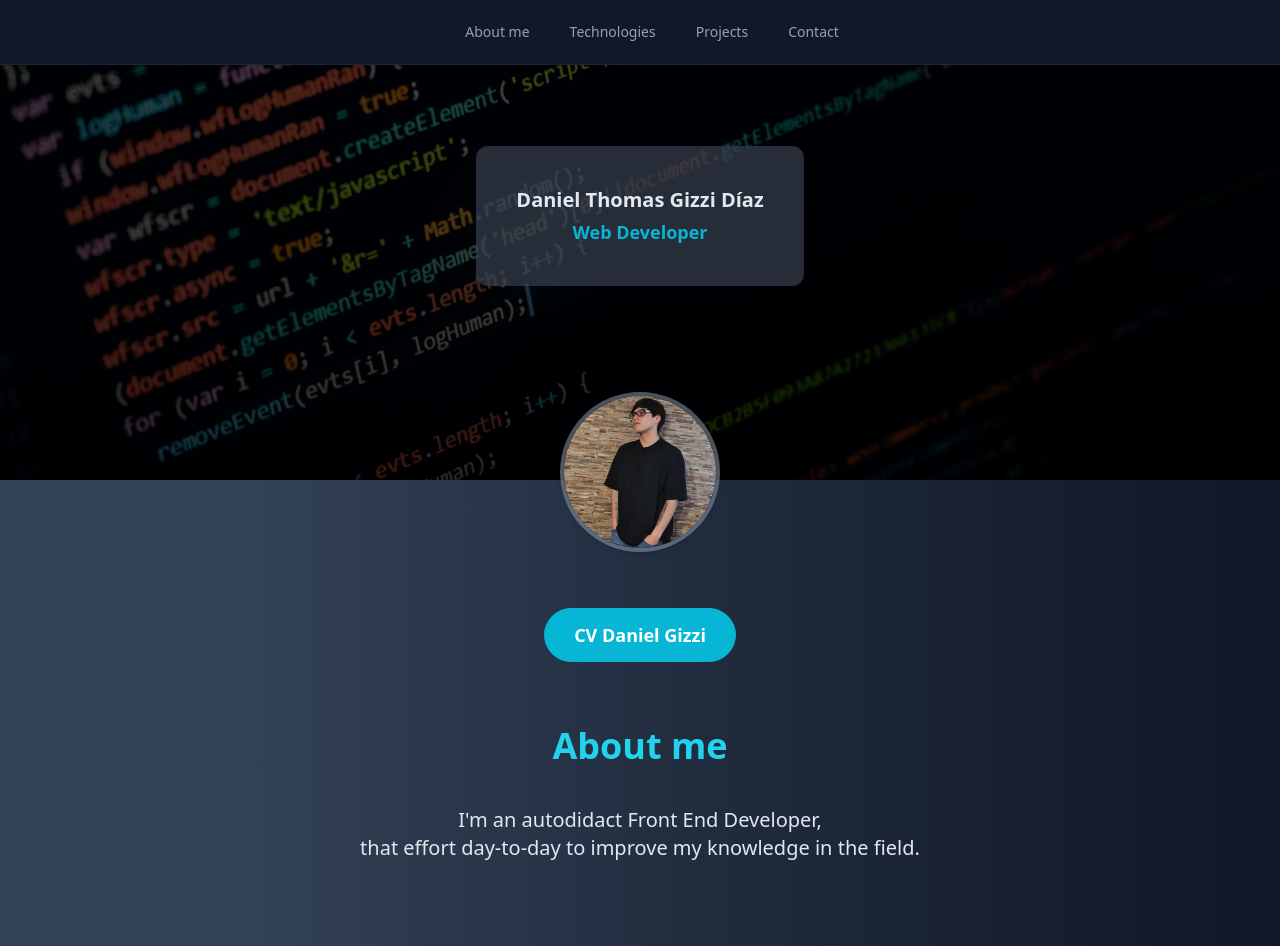
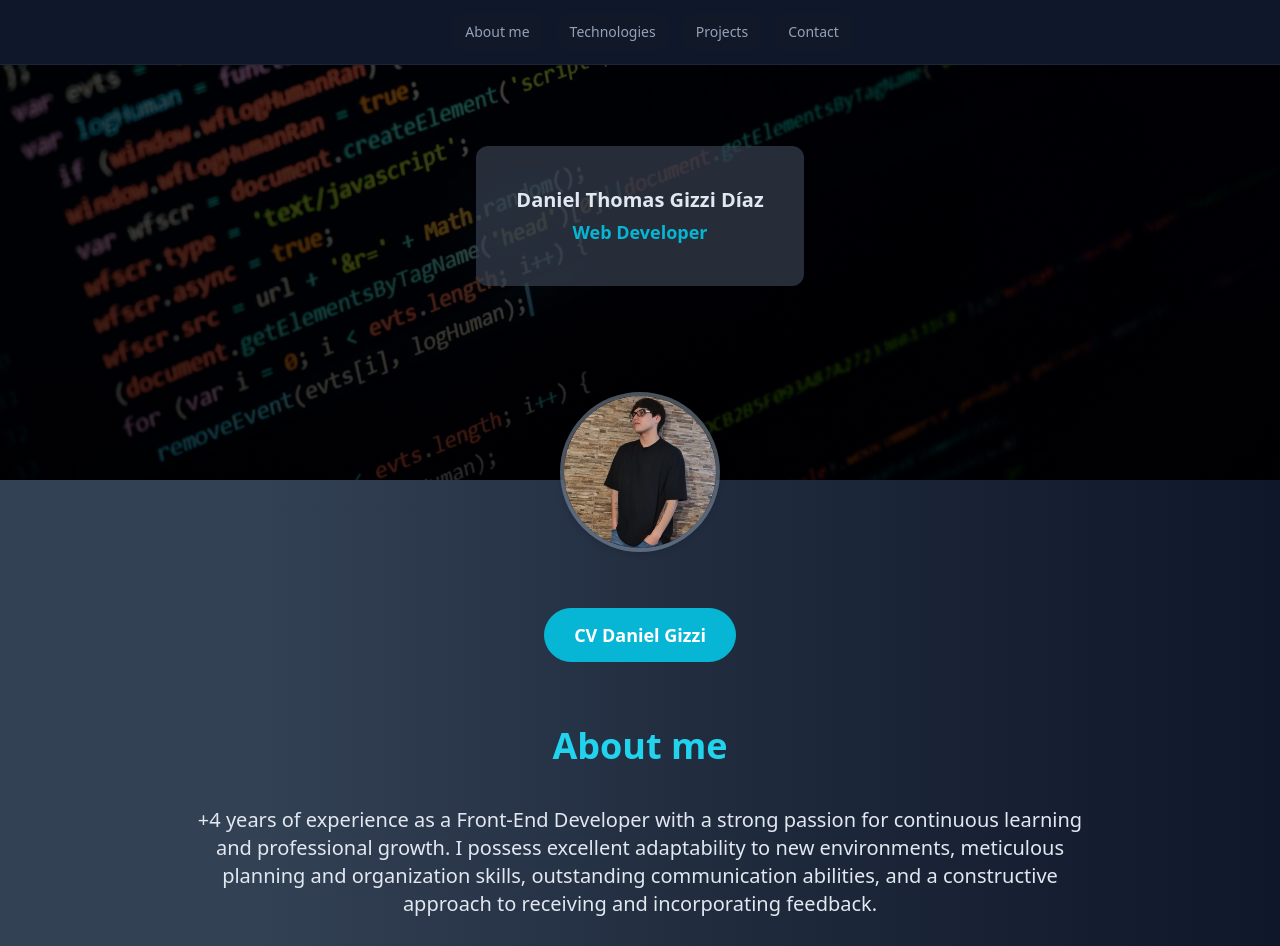
Before and after one commit to DanixCabe/portfolio, a React (Vite) app: page / in a window 1280 px wide. Shown: the top 946 px of the page. Built offline with nearby package versions, Linux system fonts and the light colour scheme.

Commit message:
Update about me and cv

```diff
--- a/src/components/AboutMe.jsx
+++ b/src/components/AboutMe.jsx
@@ -12,7 +12,11 @@ export const AboutMe = () => {
                     CV Daniel Gizzi</a>
                 </div>
                 <h2 id="technologies" className="text-4xl text-cyan-400 font-semibold">About me</h2>
-                <p className="text-xl text-slate-200 mt-10 ">I'm an autodidact Front End Developer, <span className="md:block lg:block xl:block">that effort day-to-day to improve my knowledge in the field.</span></p>
+                <p className="text-xl text-slate-200 mt-10 ">
+                    +4 years of experience as a Front-End Developer with a strong passion for continuous learning and professional growth. I
+                    possess excellent adaptability to new environments, meticulous planning and organization skills, outstanding
+                    communication abilities, and a constructive approach to receiving and incorporating feedback.
+                </p>
             </div>
         </>
     )
```
Also changed, not shown: 1 other file (tests, documents, lock files or other folders).
